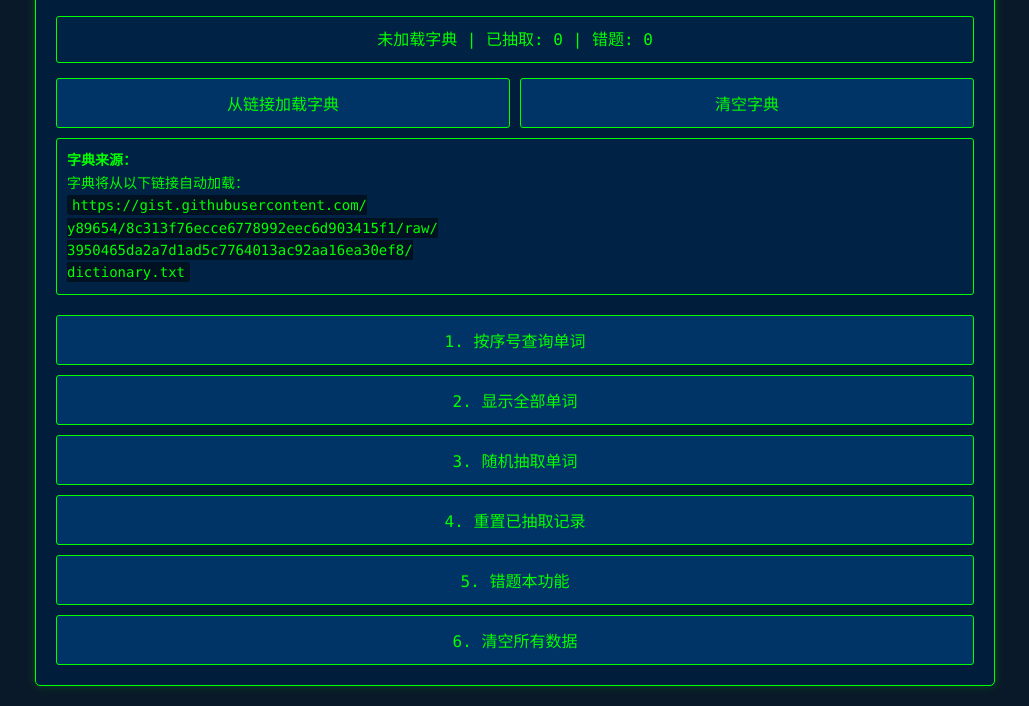
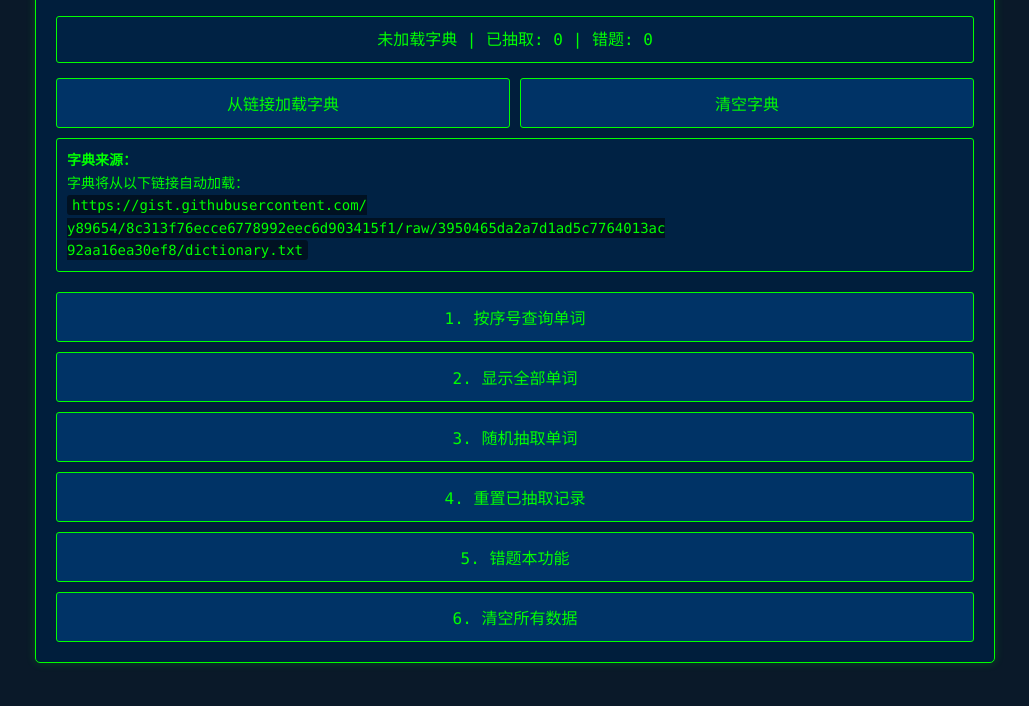
Before and after one commit to y89654/dictionary, a plain HTML site: page index.html in a window 1280 px wide. Shown: the part 101-807 px from the top of the page, without its empty margins (125-1154 px from the left). Drawn offline with Linux system fonts and the light colour scheme; no server answers.

Commit message:
index.html 10.13.1310

```diff
--- a/index.html
+++ b/index.html
@@ -218,7 +218,7 @@
                 <div class="format-example">
                     <strong>字典来源：</strong><br>
                     字典将从以下链接自动加载：<br>
-                    <code>https://gist.githubusercontent.com/<br>y89654/8c313f76ecce6778992eec6d903415f1/raw/<br>3950465da2a7d1ad5c7764013ac92aa16ea30ef8/<br>dictionary.txt</code>
+                    <code>https://gist.githubusercontent.com/<br>y89654/8c313f76ecce6778992eec6d903415f1/raw/3950465da2a7d1ad5c7764013ac<br>92aa16ea30ef8/dictionary.txt</code>
                 </div>
             </div>
 
```
